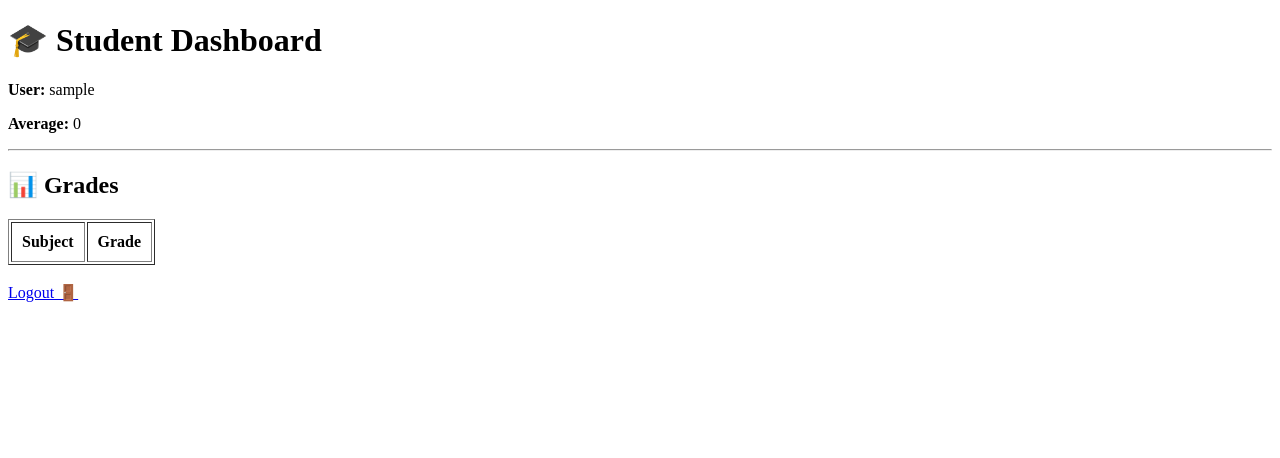
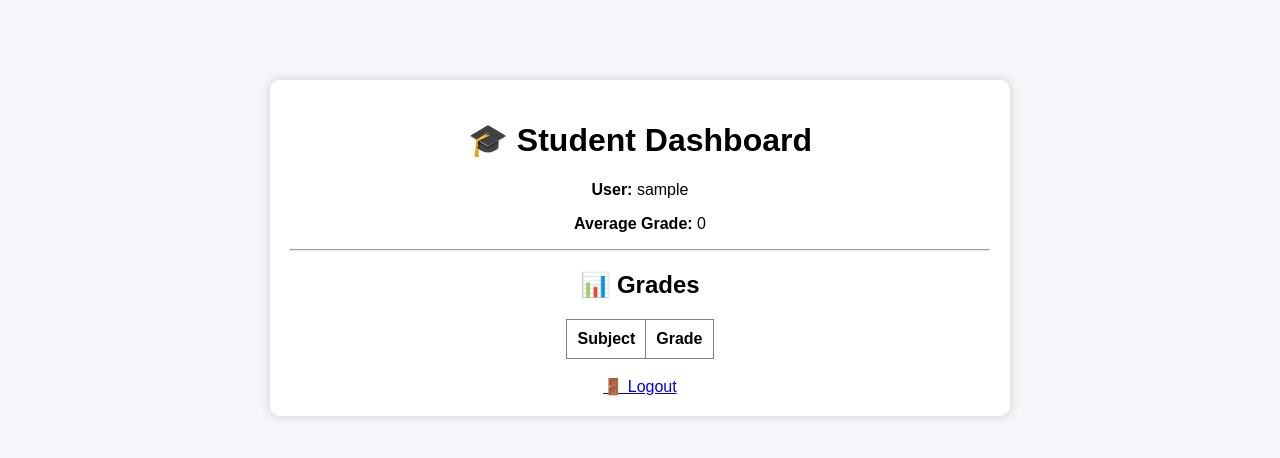
Before and after one commit to diazkenzhetay-os/student-cabinet, a Flask app: page /profile in a window 1280 px wide. Shown: the top 458 px of the page. Run offline with Flask 3, Linux system fonts and the light colour scheme; the visitor is signed in with stand-in values (Sample User, id 1); data comes from the database, SQL or seed files in the repository; data that the repository does not hold is empty.

Commit message:
Update profile.html

```diff
--- a/templates/profile.html
+++ b/templates/profile.html
@@ -2,19 +2,22 @@
 <html>
 <head>
     <title>Dashboard</title>
+    <link rel="stylesheet" href="/static/style.css">
 </head>
 <body>
+
+<div class="container" style="width: 700px;">
 
 <h1>🎓 Student Dashboard</h1>
 
 <p><b>User:</b> {{ user[1] }}</p>
-<p><b>Average:</b> {{ avg }}</p>
+<p><b>Average Grade:</b> {{ avg }}</p>
 
 <hr>
 
 <h2>📊 Grades</h2>
 
-<table border="1" cellpadding="10">
+<table border="1">
     <tr>
         <th>Subject</th>
         <th>Grade</th>
@@ -31,7 +34,9 @@
 
 <br>
 
-<a href="/logout">Logout 🚪</a>
+<a href="/logout">🚪 Logout</a>
+
+</div>
 
 </body>
 </html>
```
Lines whose indentation alone changed are shown as unchanged.
